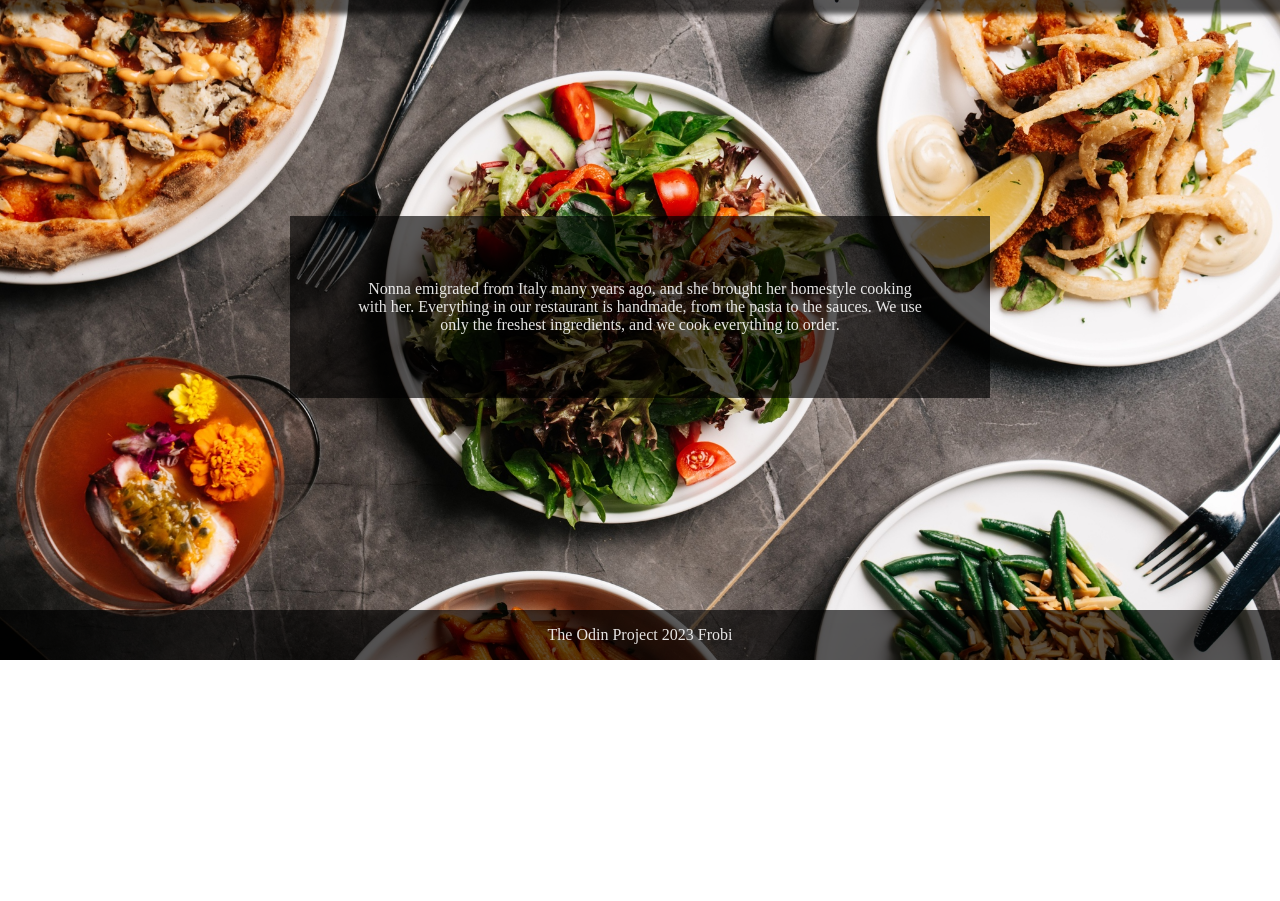
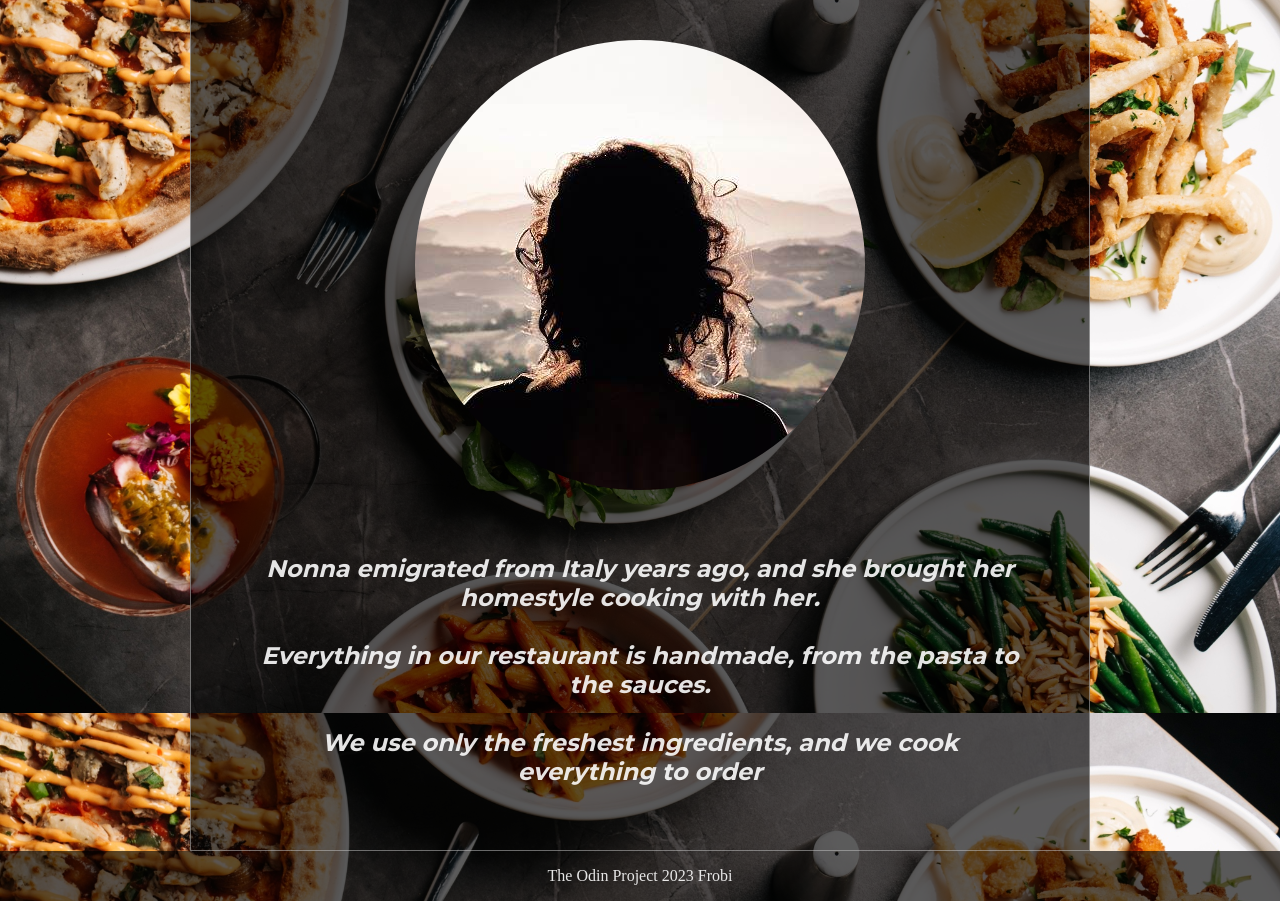
Before and after one commit to Frobii/odin-restaraunt-page, a website built with webpack: page dist/index.html in a window 1280 px wide. Shown: the part 140-1041 px from the top of the page. Before the commit the page ends 800 px from the top, so only its background shows below. Built offline with Linux system fonts and the light colour scheme; a web font is replaced by a local one.

Commit message:
fill-in-the-home-content

```diff
--- a/src/style.css
+++ b/src/style.css
@@ -1,6 +1,11 @@
 @font-face {
     font-family: Dancing Script;
     src: url(/DancingScript-VariableFont_wght.ttf);
+}
+
+@font-face {
+    font-family: Montserrat;
+    src: url(./Montserrat-VariableFont_wght.ttf);
 }
 
 body,html {
@@ -27,11 +32,6 @@ body {
     height: 100vh;
 }
 
-.option {
-    max-width: 700px;
-    background-color: rgba(0, 0, 0, 0.64);
-    padding: 4rem;
-}
 
 .header {
     height: 18vh;
@@ -53,8 +53,40 @@ body {
     margin: 0 auto;
 }
 
-.home {
+.option {
+    max-width: 900px;
+    background-color: rgba(0, 0, 0, 0.64);
+    padding: 4rem;
+    border: 1px solid rgba(192, 192, 192, 0.535);
+}
+
+.home-photo-container {
+    height: 450px;
+    width: 100%;
+    margin-bottom: 4rem;
+    overflow: hidden;
+
+}
+
+.home-photo {
+    background-image: url(/src/young_nonna.jpeg);
+    background-position: -300px 800px;
+    width: 450px;
+    height: 450px;
+    border-radius: 50%;
+    top: 0;
+    left: 0;
+    right: 0;
+    bottom: 0;
+    margin: auto;
+}
+
+.home-text {
     text-align: center;
+    font-family: Montserrat;
+    font-size: 1.5rem;
+    font-weight: 700;
+    font-style: italic;
 }
 
 .footer {
```
Also changed, not shown: dist/144d689cd2b9f9d1f321.jpeg (added), dist/5078a2ac8066a58ac131.ttf (added), dist/bundle.js, dist/c28a96c369871653b853.ttf (added), dist/d4ed2e3375b4f03015b3.jpg (added), dist/index.html, src/Montserrat-VariableFont_wght.ttf (added), src/young_nonna.jpeg (added), 1 other file.
